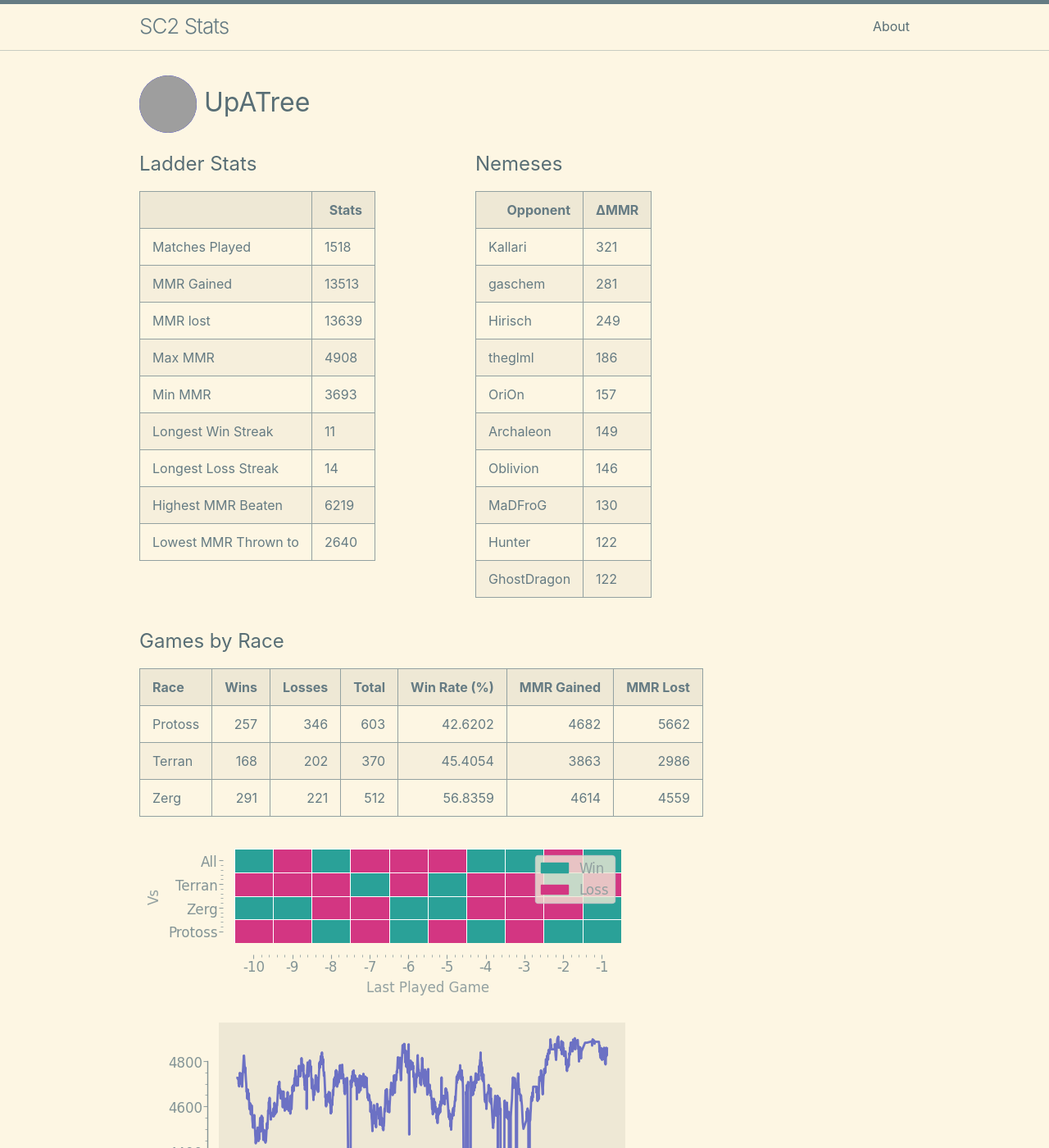
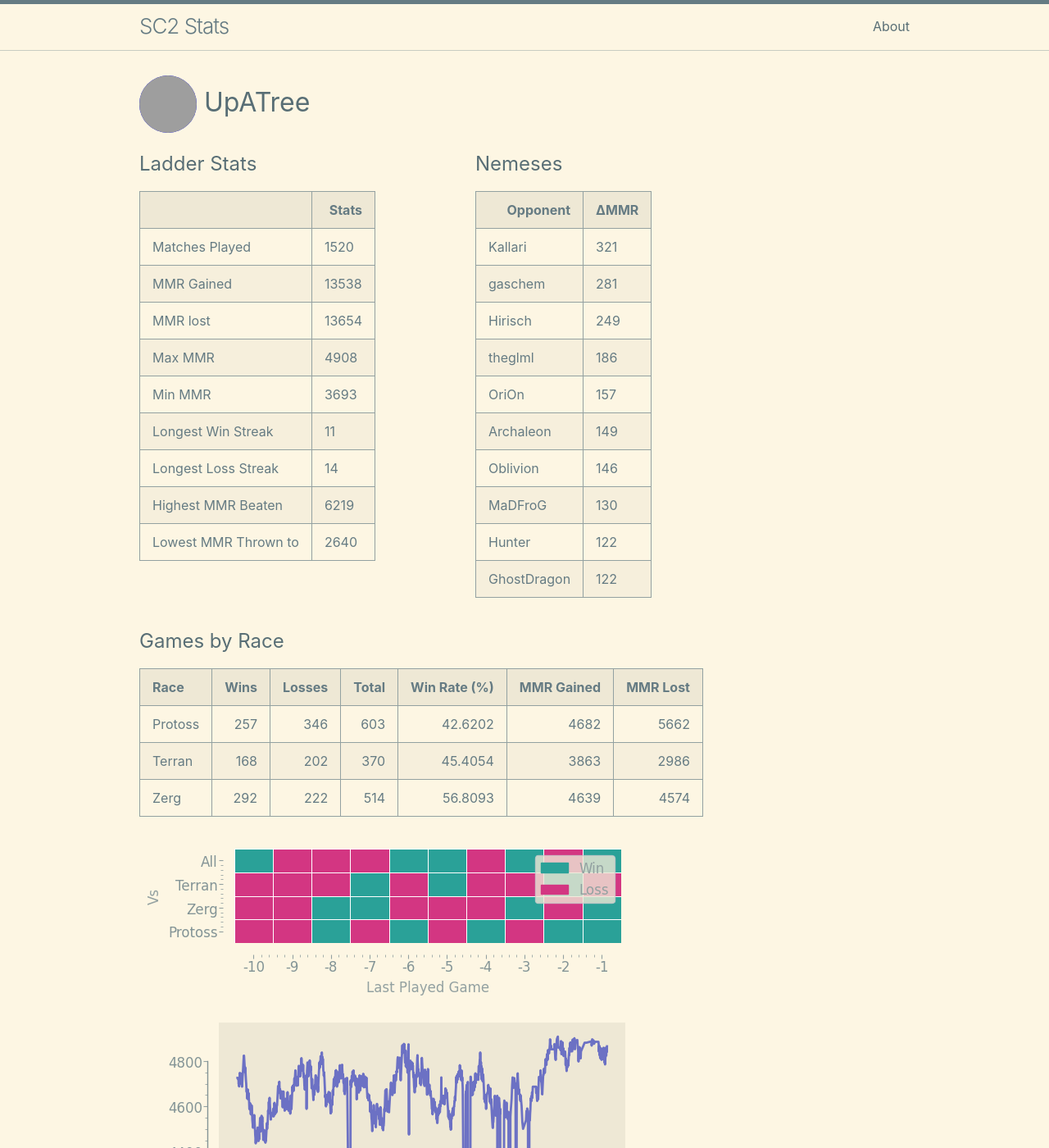
Before and after one commit to kylermurphy/UpATree, a Jekyll site: the page built from docs/index.md, in a window 1280 px wide and 1400 px high. Shown: the whole window at 82% size. Built offline with Jekyll 4.4.1, drawn with Linux system fonts in a browser that asks for light colours; grey boxes are pictures that could not be loaded.

Commit message:
running on push

```diff
--- a/docs/index.md
+++ b/docs/index.md
@@ -18,15 +18,15 @@ layout: home
   <tbody>
     <tr>
       <td>Matches Played</td>
-      <td>1518</td>
+      <td>1520</td>
     </tr>
     <tr>
       <td>MMR Gained</td>
-      <td>13513</td>
+      <td>13538</td>
     </tr>
     <tr>
       <td>MMR lost</td>
-      <td>13639</td>
+      <td>13654</td>
     </tr>
     <tr>
       <td>Max MMR</td>
@@ -116,7 +116,7 @@ layout: home
 |:--------|-------:|---------:|--------:|---------------:|-------------:|-----------:|
 | Protoss |    257 |      346 |     603 |        42.6202 |         4682 |       5662 |
 | Terran  |    168 |      202 |     370 |        45.4054 |         3863 |       2986 |
-| Zerg    |    291 |      221 |     512 |        56.8359 |         4614 |       4559 |
+| Zerg    |    292 |      222 |     514 |        56.8093 |         4639 |       4574 |
 
 ![Games by Race](./assets/gm_hist.png)
 
--- a/log.txt
+++ b/log.txt
@@ -680,3 +680,4 @@ Writing a log file 2025-03-26 19:18:51.
 Writing a log file 2025-03-26 19:31:44.
 Writing a log file 2025-03-26 19:48:11.
 Writing a log file 2025-03-26 20:25:35.
+Writing a log file 2025-03-26 20:48:13.
```
Also changed, not shown: docs/assets/MMR.png, docs/assets/daily.png, docs/assets/gm_hist.png, docs/assets/r_wrt.png, 1 other file.
